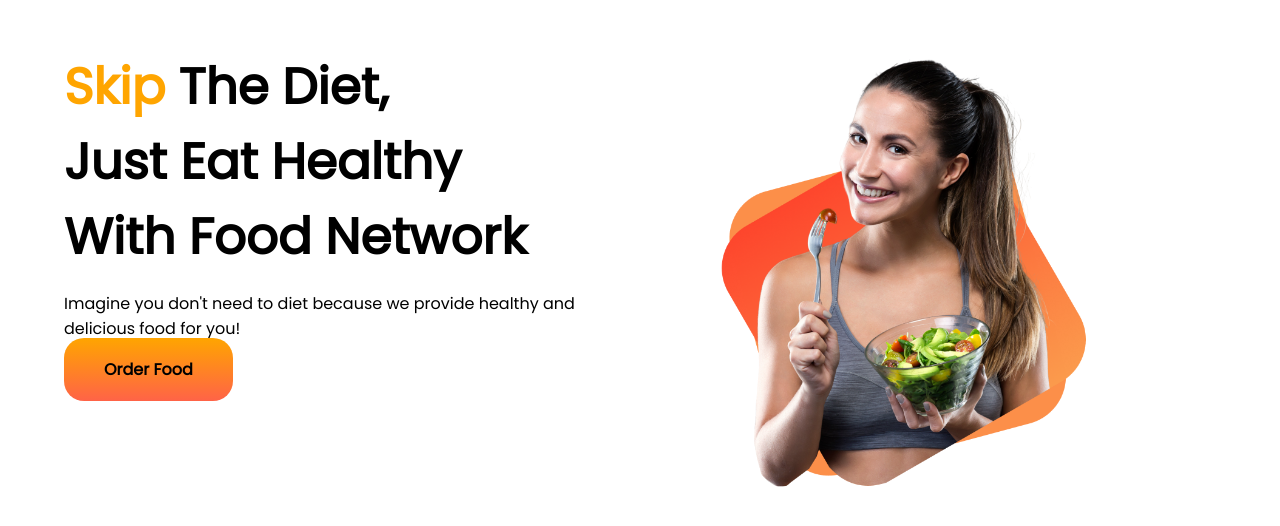
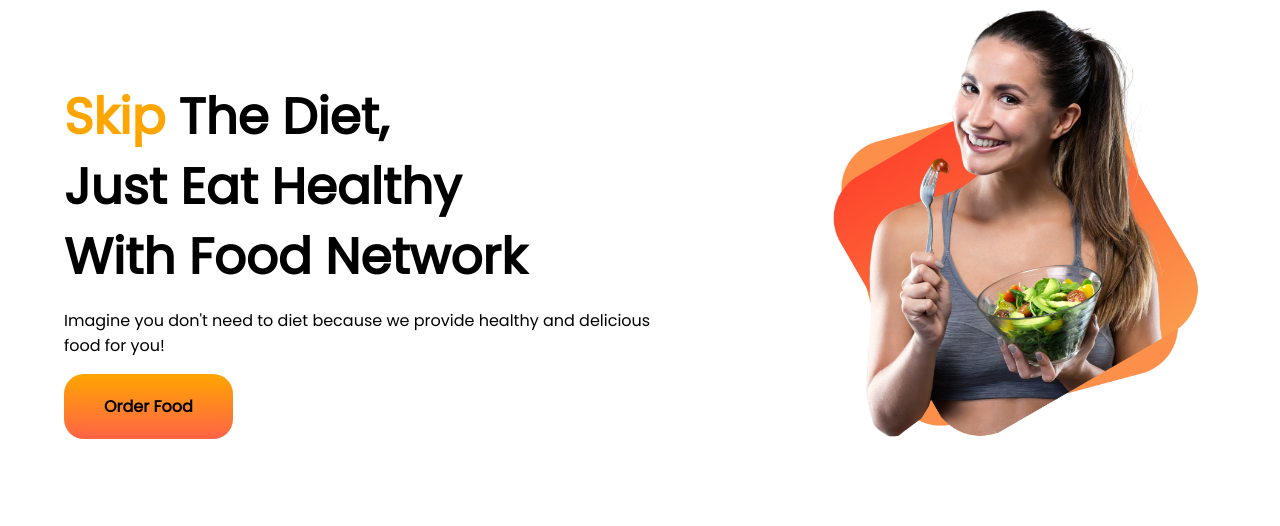
Before and after one commit to jahedchowdhury3/second-portfolio, a plain HTML site: page index.html in a window 1280 px wide. Drawn offline with Linux system fonts and the light colour scheme.

```diff
--- a/index.html
+++ b/index.html
@@ -13,9 +13,9 @@
 <body>
     <section class="header">
         <div class="half-width">
-            <h1><span class="orange-color">Skip</span> The Diet,</h1>
-            <h1>Just Eat Healthy</h1>
-            <h1>With Food Network</h1>
+            <h1><span class="orange-color">Skip</span> The Diet,<br> Just Eat Healthy <br> With Food Network</h1>
+            <!-- <h1>Just Eat Healthy</h1> -->
+            <!-- <h1>With Food Network</h1> -->
             <p>Imagine you don't need to diet because we provide healthy and delicious food for you!</p>
             <a class="button" target="_blank" href="https://jahedchowdhury3.github.io/developer-portfolio/">Order Food</a>
         </div>
--- a/style.css
+++ b/style.css
@@ -1,7 +1,10 @@
 .half-width{
-    width: 50%;
+    /* width: 50%; */
     padding-left: 5%;
     padding-right: 5%;
+    /* padding-top: 50px; */
+}
+.half-width:nth-child(1){
     padding-top: 50px;
 }
 .half-width img{
@@ -14,15 +17,18 @@ body{
 }
 h1{
     font-size: 50px;
-    margin: 0%;
+    margin: 0;
+    line-height: 70px;
 }
 .header{
     display: flex;
+    align-items: center;
 }
 .orange-color{
     color: orange;
 }
 .button{
+    display: inline-block;
     text-decoration: none;
     font-weight: 700;
     background-image: linear-gradient(orange, tomato);
```
